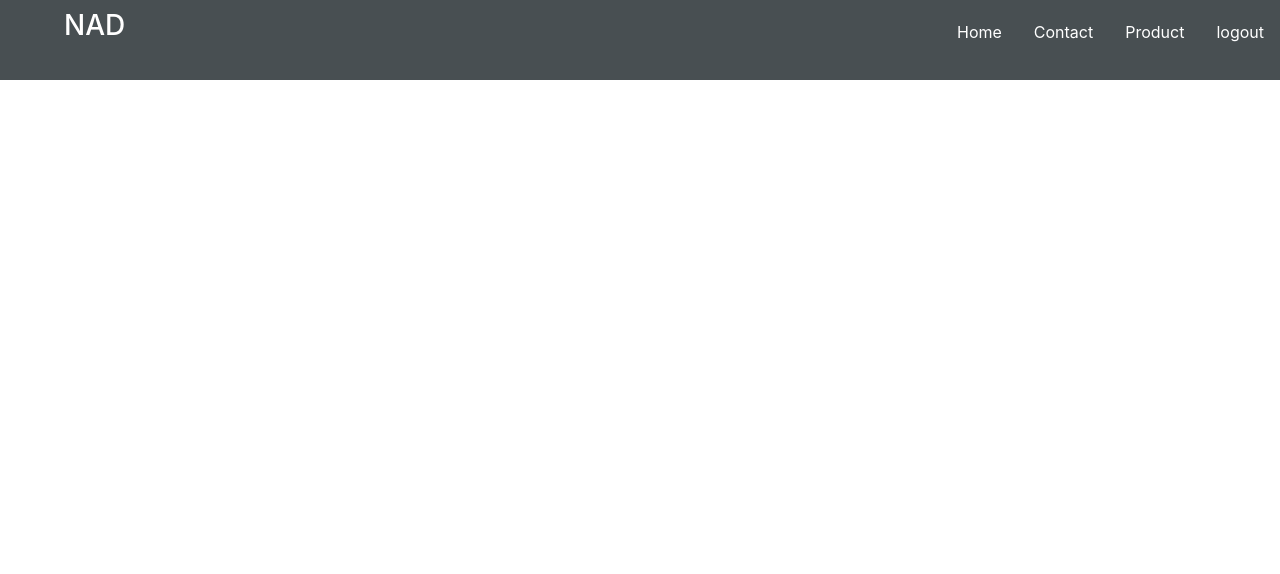
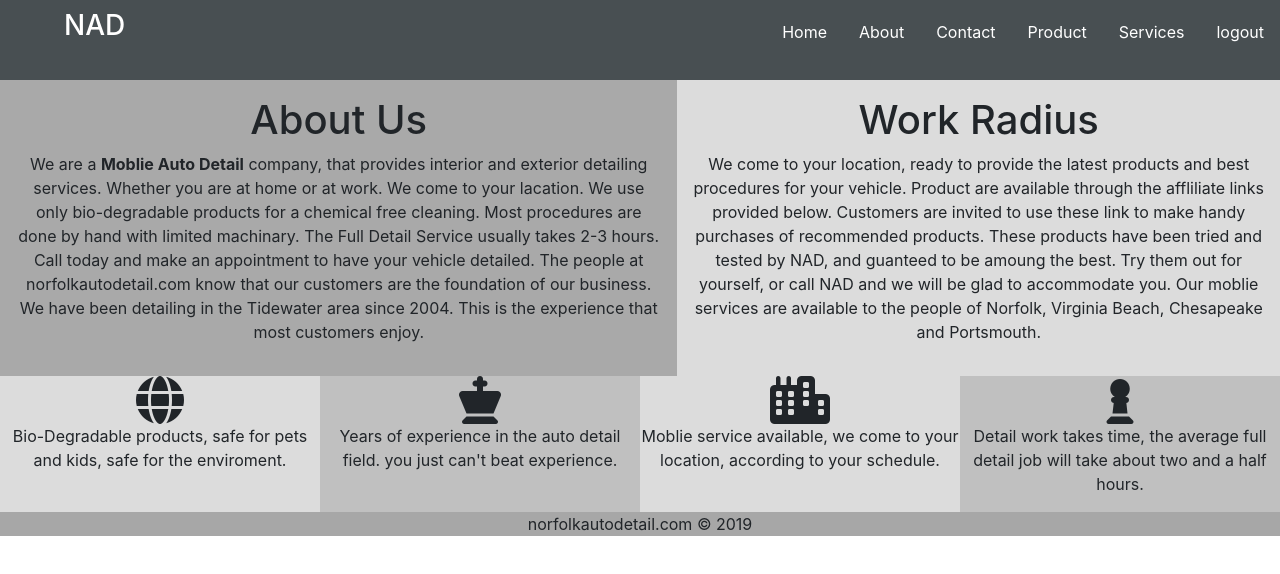
Before and after one commit to groveincharge/PresentSession, a React (Create React App) app in the folder frontend/: page /about in a window 1280 px wide. Shown: the top 574 px of the page. Built offline with nearby package versions, Linux system fonts and the light colour scheme.

Commit message:
frontend footer and icons added.

```diff
--- a/frontend/public/index.html
+++ b/frontend/public/index.html
@@ -8,6 +8,7 @@
       name="description"
       content="Web site created using create-react-app"
     />
+    <script src="https://kit.fontawesome.com/e9d9c911ec.js" crossorigin="anonymous"></script>
     <title>PresentSession in Development</title>
   </head>
   <body>
--- a/frontend/src/App.js
+++ b/frontend/src/App.js
@@ -3,9 +3,15 @@ import 'bootstrap/dist/css/bootstrap.min.css';
 import {BrowserRouter as Router, Switch, Route} from 'react-router-dom';
 import Nav from './components/nav';
 import Home from './components/home';
-import Logout from './components/logout';
+import About from './components/about';
 import Contact from './components/contact';
 import Product from './components/product';
+import Service from './components/service';
+import Footer from './components/footer';
+import FooterNote from './components/footerNote';
+import Logout from './components/logout';
+
+
 import './App.css';
 
 function App() {
@@ -15,10 +21,14 @@ function App() {
      <Nav/>
       <Switch>
       <Route path="/" exact component={Home} />
+       <Route path="/about" exact component={About} />
       <Route path="/contact" component={Contact} />
       <Route path="/product" component={Product} />
+       <Route path="/service" exact component={Service} />
        <Route path="/logout" component={Logout} />
       </Switch>
+      <Footer/>
+      <FooterNote/>
     </div>
     </Router>
   );
--- /dev/null
+++ b/frontend/src/components/about.js
@@ -0,0 +1,41 @@
+import React from 'react';
+import './css/about.css';
+
+const About = () => {
+  return (
+    <div className="about">
+      <div className="aboutus">
+        <h1>About Us</h1>
+        <p>We are a <strong>Moblie Auto Detail</strong> company, that provides
+          interior and exterior detailing services.
+          Whether you are at home or at work. We come to
+          your lacation. We use only bio-degradable products
+          for a chemical free cleaning. Most procedures are done
+          by hand with limited machinary. The Full Detail Service usually
+          takes 2-3 hours. Call today and make an appointment to
+          have your vehicle detailed. The people at norfolkautodetail.com know that
+          our customers are the foundation of our business. We have been detailing
+          in the Tidewater area since 2004. This is the experience that most
+          customers enjoy.
+        </p>
+      </div>
+
+      <div className="workradius">
+      <h1>Work Radius</h1>
+      <p>We come to your location, ready to provide
+        the latest products and best procedures for
+        your vehicle. Product are available through the
+        affliliate links provided below. Customers are invited
+        to use these link to make handy purchases of recommended
+        products. These products have been tried and tested
+        by NAD, and guanteed to be amoung the best. Try them out
+        for yourself, or call NAD and we will be glad to accommodate
+        you. Our moblie services are available to the people of Norfolk,
+        Virginia Beach, Chesapeake and Portsmouth.
+      </p>
+      </div>
+    </div>
+   );
+}
+
+export default About;
--- /dev/null
+++ b/frontend/src/components/css/about.css
@@ -0,0 +1,14 @@
+.about {
+    display: flex;
+    align-items: center;
+    justify-content: space-around;
+
+}
+.aboutus {
+     background-color: #A9A9A9;
+     padding: 1rem;
+}
+.workradius {
+    background-color: #dcdcdc;
+    padding: 1rem;
+}
--- /dev/null
+++ b/frontend/src/components/css/footer.css
@@ -0,0 +1,23 @@
+.IconBox {
+    display: flex;
+}
+.IconBoxOne {
+    flex: 1;
+    width: 20%;
+    background-color: #dcdcdc;
+}
+.IconBoxTwo {
+    flex: 1;
+    width: 20%;
+    background-color: #C0C0C0;
+}
+.IconBoxThree {
+    flex: 1;
+    width: 20%;
+    background-color: #dcdcdc;
+}
+.IconBoxFour {
+    flex: 1;
+    width: 20%;
+    background-color: #C0C0C0;
+}
--- /dev/null
+++ b/frontend/src/components/css/footerNote.css
@@ -0,0 +1,3 @@
+.FooterNote {
+    background-color: #a7a7a7;
+}
--- /dev/null
+++ b/frontend/src/components/css/product.css
@@ -0,0 +1,3 @@
+.Product {
+	 background-color: #A9A9A9;
+}
--- /dev/null
+++ b/frontend/src/components/footer.js
@@ -0,0 +1,43 @@
+import './css/footer.css';
+import React from 'react';
+
+class Footer extends React.Component {
+
+    render() {
+
+        return (
+            <div className="IconBox">
+            <div className="IconBoxOne">
+            <i className="fas fa-globe fa-3x"></i>
+               <p>Bio-Degradable products,
+                   safe for pets and kids,
+                   safe for the enviroment.
+               </p>
+             </div>
+              <div className="IconBoxTwo">
+              <i className="fas fa-chess-king fa-3x"></i>
+              <p>Years of experience in the
+                  auto detail field. you just
+                  can't beat experience.
+              </p>
+               </div>
+                <div className="IconBoxThree">
+                <i className="fas fa-city fa-3x"></i>
+                <p>Moblie service available,
+                    we come to your location,
+                    according to your schedule.
+                </p>
+                 </div>
+                  <div className="IconBoxFour">
+                  <i className="fas fa-chess-pawn fa-3x"></i>
+                  <p>Detail work takes time,
+                      the average full detail job will
+                      take about two and a half hours.
+
+                  </p>
+                   </div>
+               </div>
+        );
+    }
+}
+export default Footer;
--- /dev/null
+++ b/frontend/src/components/footerNote.js
@@ -0,0 +1,12 @@
+import React from 'react';
+import './css/footerNote.css';
+
+const FooterNote = () => {
+    return (
+        <div className="FooterNote">
+    <p>norfolkautodetail.com &copy; 2019</p>
+    </div>
+    );
+};
+
+export default FooterNote;
--- a/frontend/src/components/nav.js
+++ b/frontend/src/components/nav.js
@@ -13,12 +13,20 @@ function Nav() {
         <li>Home</li>
         </Link>
 
+        <Link to='/about'>
+        <li>About</li>
+        </Link>
+
         <Link to='/contact'>
         <li>Contact</li>
         </Link>
 
          <Link to='/product'>
         <li>Product</li>
+        </Link>
+
+         <Link to='/service'>
+        <li>Services</li>
         </Link>
 
         <Link to='/logout'>
--- a/frontend/src/components/product.js
+++ b/frontend/src/components/product.js
@@ -1,5 +1,6 @@
 import React, {useState, useEffect} from 'react';
 import ProductList from './productList'
+import './css/product.css';
 import axios from 'axios';
 
 
@@ -82,7 +83,7 @@ const [productname, setProductname] = useState('');
    list.prodlist.map(prod => console.log(prod))
 
   return (
-       <div>
+       <div className="Product">
 
         <form onSubmit={handleSubmit}>
          <>
--- /dev/null
+++ b/frontend/src/components/service.js
@@ -0,0 +1,13 @@
+import React from 'react';
+
+
+const Service = () => {
+
+  return (
+    <div className="Services">
+     <h1>The service page</h1>
+    </div>
+  );
+};
+
+export default Service;
```
